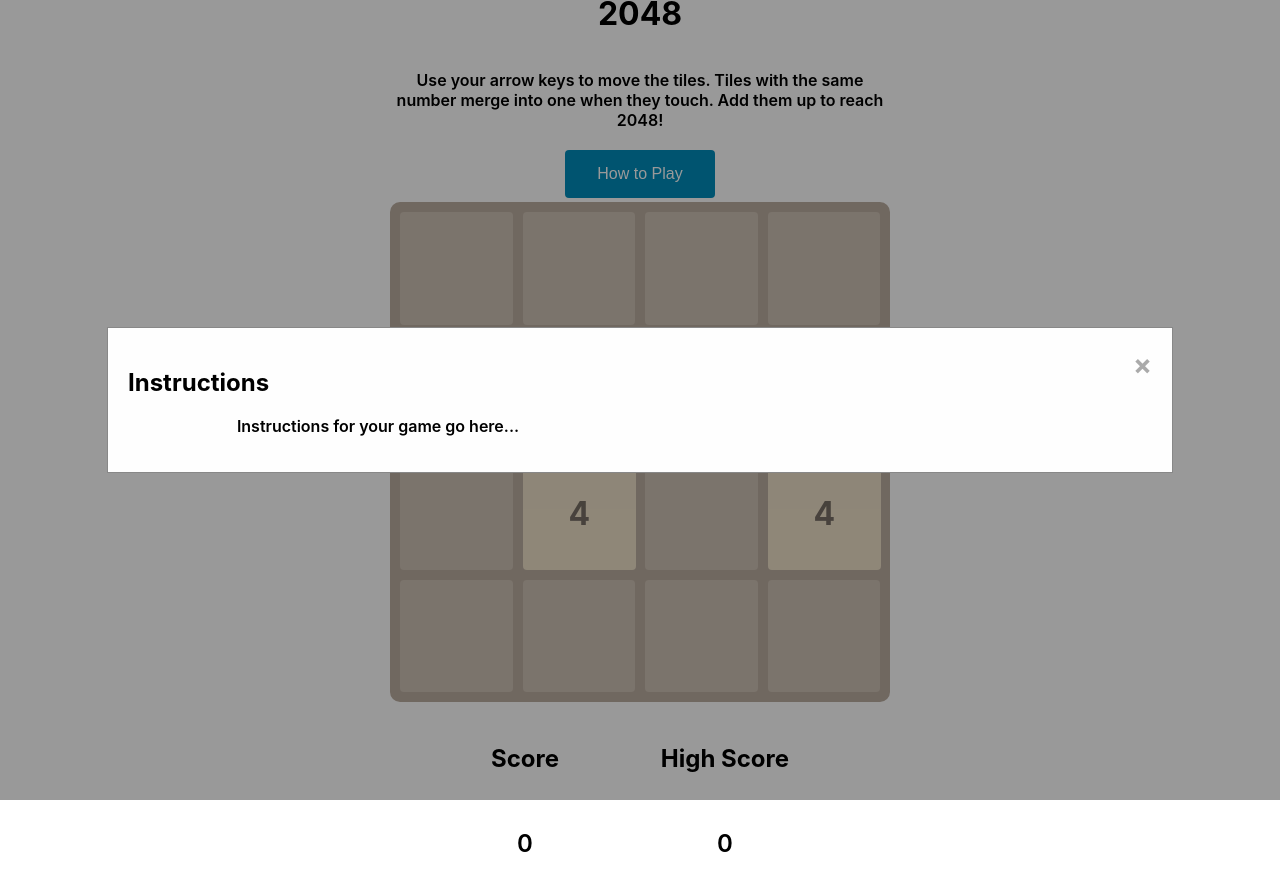
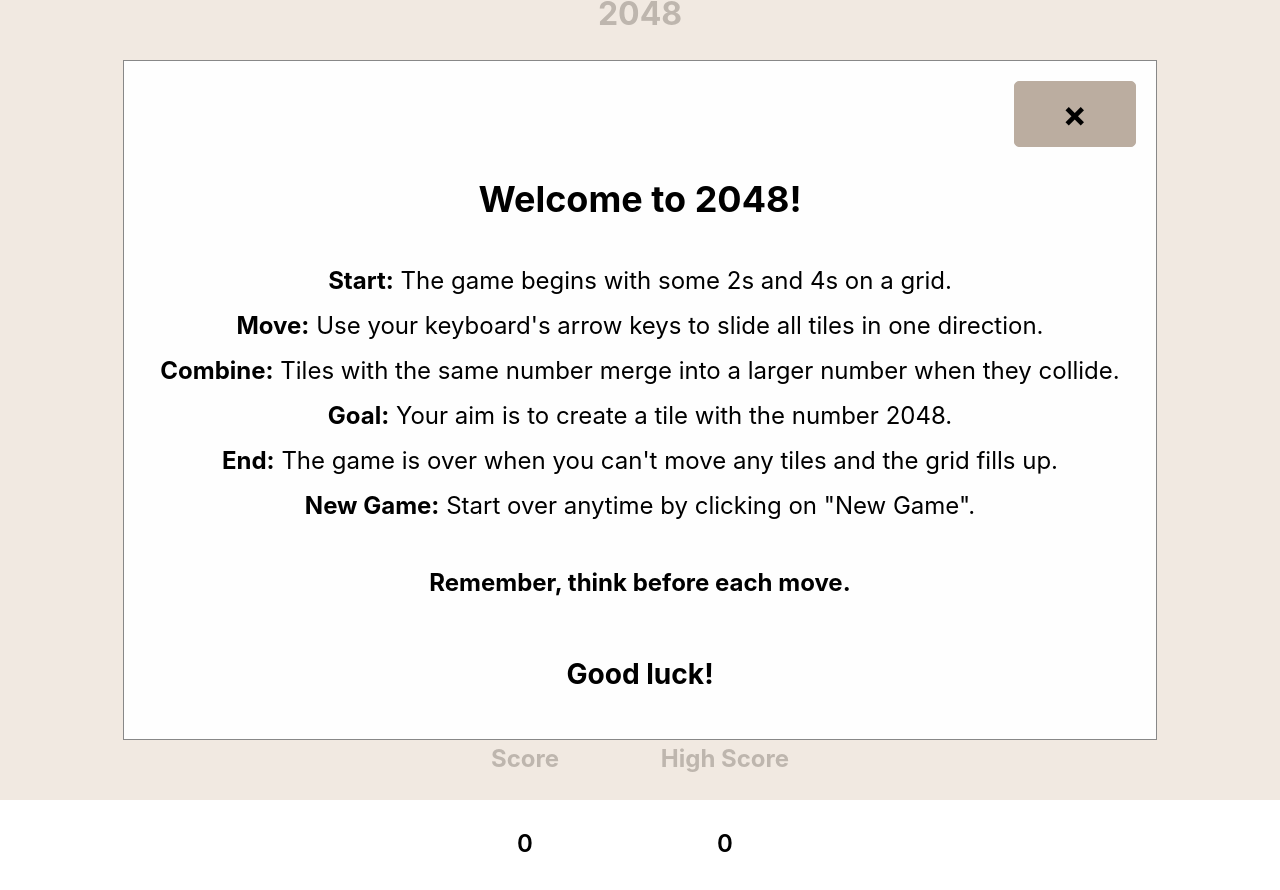
Before and after one commit to Janell-Huyck/2048-game, a React (Create React App) app: page / in a window 1280 px wide. Both pictures are taken after a click on the button "How to Play". Built offline with nearby package versions, Linux system fonts and the light colour scheme.

Commit message:
fixed instruction css

```diff
--- a/src/components/instructionModal/instructionModal.component.jsx
+++ b/src/components/instructionModal/instructionModal.component.jsx
@@ -1,10 +1,20 @@
 import React from 'react';
 import Modal from '../modal/modal.component';
 
+
 const InstructionModal = ({ onClose }) => (
     <Modal onClose={onClose}>
-        <h2>Instructions</h2>
-        <p>Instructions for your game go here...</p>
+        <h2>Welcome to 2048!</h2>
+        <ul>
+            <li><strong>Start:</strong> The game begins with some 2s and 4s on a grid.</li>
+            <li><strong>Move:</strong> Use your keyboard's arrow keys to slide all tiles in one direction.</li>
+            <li><strong>Combine:</strong> Tiles with the same number merge into a larger number when they collide.</li>
+            <li><strong>Goal:</strong> Your aim is to create a tile with the number 2048.</li>
+            <li><strong>End:</strong> The game is over when you can't move any tiles and the grid fills up.</li>
+            <li><strong>New Game:</strong> Start over anytime by clicking on "New Game".</li>
+        </ul>
+        <h4>Remember, think before each move.</h4>
+        <h3> Good luck!</h3>
     </Modal>
 );
 
--- a/src/components/modal/modal.component.jsx
+++ b/src/components/modal/modal.component.jsx
@@ -1,13 +1,36 @@
-import React from 'react';
+import React, { useEffect } from 'react';
 import './modal.styles.css';
 
-const Modal = ({ children, onClose }) => (
-    <div className='modal'>
-        <div className='modal-content'>
-            <span className='close' onClick={onClose}>&times;</span>
-            {children}
+const Modal = ({ children, onClose }) => {
+
+    useEffect(() => {
+        function handleEscape(event) {
+            if (event.key === 'Escape') {
+                onClose();
+            }
+        }
+
+        window.addEventListener('keydown', handleEscape, false);
+        return () => {
+            window.removeEventListener('keydown', handleEscape, false);
+        };
+    }, [onClose]);
+
+
+    const handleBackgroundClick = (event) => {
+        if (event.target === event.currentTarget) {
+            onClose();
+        }
+    }
+
+    return (
+        <div className='modal' id='modal' onClick={handleBackgroundClick}>
+            <div className='modal-content'>
+                <span className='close' onClick={onClose}>&times;</span>
+                {children}
+            </div>
         </div>
-    </div>
-);
+    );
+};
 
 export default Modal;
--- a/src/components/modal/modal.styles.css
+++ b/src/components/modal/modal.styles.css
@@ -1,36 +1,77 @@
+/* instructionModal.module.css */
+
 .modal {
+    position: fixed;
+    top: 0;
+    left: 0;
+    width: 100%;
+    height: 100vh;
+    background: rgba(238, 228, 218, 0.8);
     display: flex;
-    justify-content: center;
-    align-items: center;
-    position: fixed;
+    flex-direction: column;
+    padding: 20px;
+    box-sizing: border-box;
+    overflow: auto;
     z-index: 1;
-    left: 0;
-    top: 0;
-    width: 100%;
-    height: 100%;
-    overflow: auto;
-    background-color: rgb(0,0,0);
-    background-color: rgba(0,0,0,0.4);
-}
+  }
 
 .modal-content {
+    max-width: 90%; /* limit width to prevent overflow on small screens */
+    box-sizing: border-box; /* include padding and border in element's total width and height */
+    position: relative;
+    font-size: 1.5em;
+    margin-bottom: 20px;
+    text-align: center;
+    align-items: center;
+    justify-content: center;
     background-color: #fefefe;
     margin: auto;
     padding: 20px;
     border: 1px solid #888;
-    width: 80%;
+    display: flex;
+    flex-direction: column;
+    }
+
+.modal-content ul {
+    list-style-type: none;
+    padding: 0;
+    margin: 0;
+  }
+
+.modal-content li {
+    margin: 1rem;
+  }
+
+.modal-content p,
+.modal-content ul {
+    display: inline-block;
+    margin: 0;
+    padding: 0;
+    text-align: center;
+    width: 100%;
 }
 
+
+
 .close {
-    color: #aaaaaa;
-    float: right;
-    font-size: 28px;
+    background-color: #bbada0;
+    border: 1px solid #bbada0;
+    border-radius: 5px;
+    font-size: 1.5em;
     font-weight: bold;
+    padding: 10px;
+    cursor: pointer;
+    transition: all 0.3s ease-in-out;
+    width: 100px;
+    align-self: flex-end;
 }
 
 .close:hover,
 .close:focus {
-    color: #000;
+
     text-decoration: none;
     cursor: pointer;
+    background-color: #e2cdba;
+    border-color: #e2cdba;
+    color: #bbada0;
 }
--- a/src/pages/home/home.component.jsx
+++ b/src/pages/home/home.component.jsx
@@ -18,7 +18,6 @@ const { gameState } = useContext(GameContext);
             <p>Use your arrow keys to move the tiles. Tiles with the same number merge into one when they touch. Add them up to reach 2048!</p>
             <Button label="How to Play" onClick={() => setShowInstructionModal(true)}/>
             {showInstructionModal && <InstructionModal onClose={() => setShowInstructionModal(false)} />}
-
             <Grid/>
             <ScoreBoard />
             {isGameOver && <GameOver />}
```
